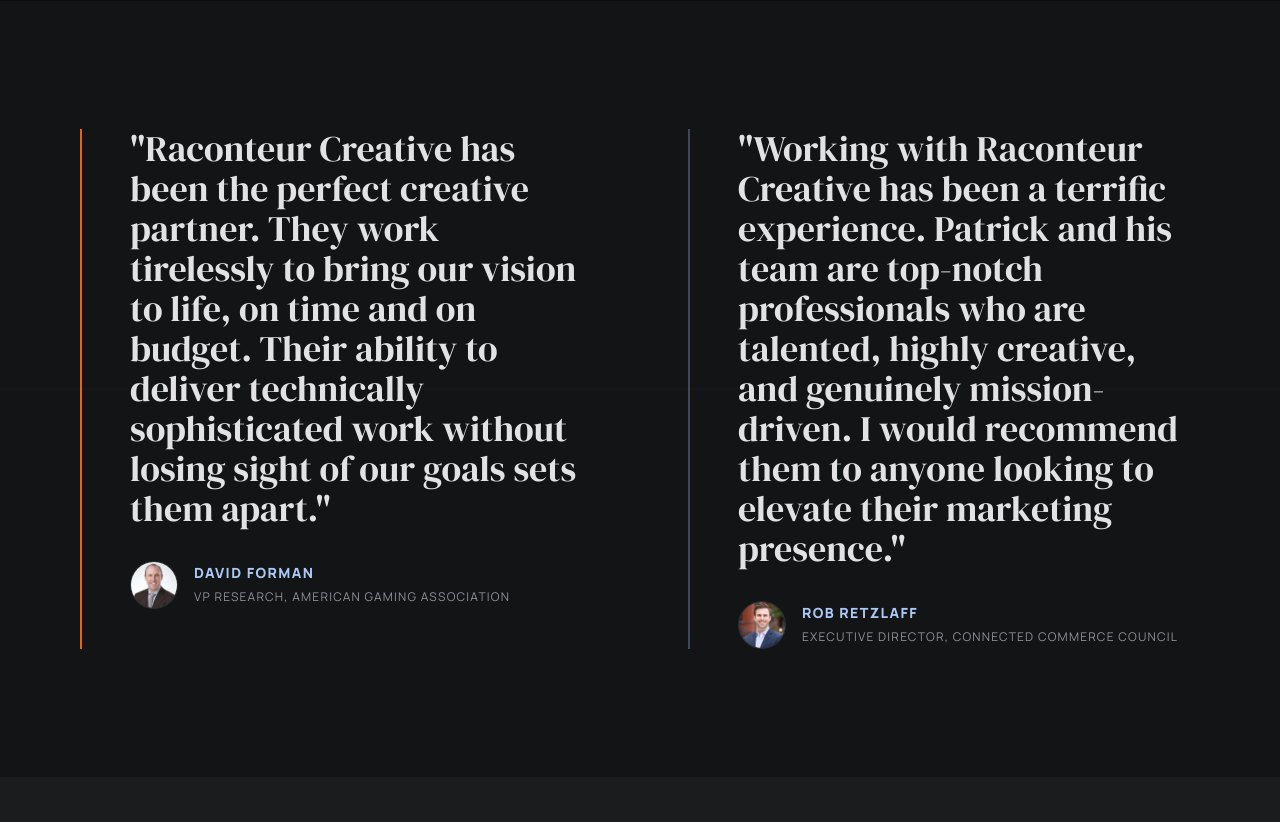
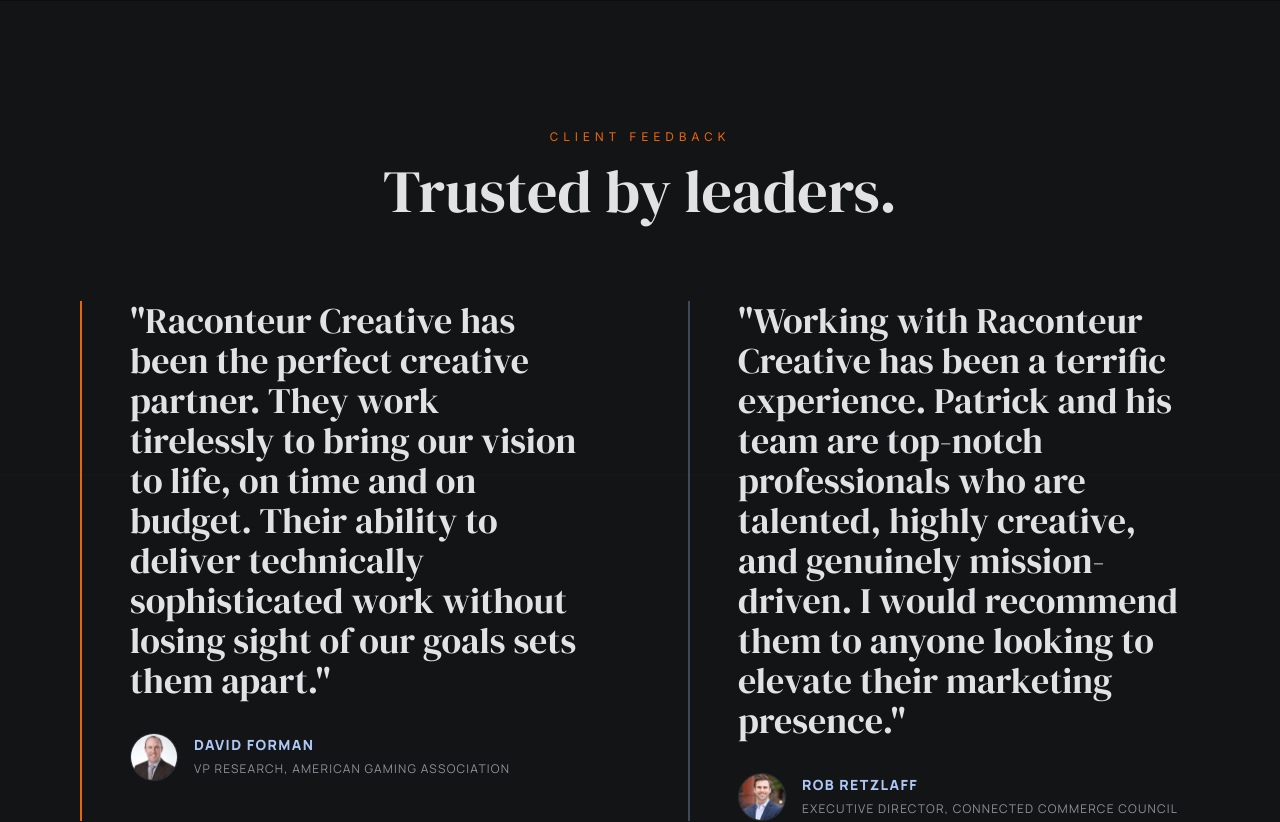
Before and after one commit to Raconteur-Creative/rc-site-redesign, a SvelteKit app: page / in a window 1280 px wide. Shown: the part 3420-4242 px from the top of the page. Built offline with nearby package versions, Linux system fonts and the light colour scheme.

Commit message:
Add header to testimonials section: 'Client Feedback - Trusted by leaders'

```diff
--- a/src/routes/+page.svelte
+++ b/src/routes/+page.svelte
@@ -502,7 +502,12 @@
 	<!-- Testimonials -->
 	<section class="py-32 px-8 md:px-20 bg-surface relative overflow-hidden">
 		<div class="absolute top-1/2 left-0 -translate-y-1/2 w-full h-px bg-outline-variant/10"></div>
-		<div class="max-w-7xl mx-auto relative z-10 grid md:grid-cols-2 gap-24">
+		<div class="max-w-7xl mx-auto relative z-10">
+			<div class="text-center mb-20">
+				<span class="font-label text-xs uppercase tracking-[0.4em] text-secondary mb-4 block">Client Feedback</span>
+				<h2 class="font-headline text-5xl md:text-6xl text-on-surface">Trusted by leaders.</h2>
+			</div>
+			<div class="grid md:grid-cols-2 gap-24">
 			<div class="border-l-2 border-secondary pl-12 flex flex-col gap-8">
 				<p class="font-headline text-3xl md:text-4xl text-on-surface leading-tight">"Raconteur Creative has been the perfect creative partner. They work tirelessly to bring our vision to life, on time and on budget. Their ability to deliver technically sophisticated work without losing sight of our goals sets them apart."</p>
 				<div class="flex items-center gap-4">
@@ -527,6 +532,7 @@
 					</div>
 				</div>
 			</div>
+		</div>
 		</div>
 	</section>
 
```
